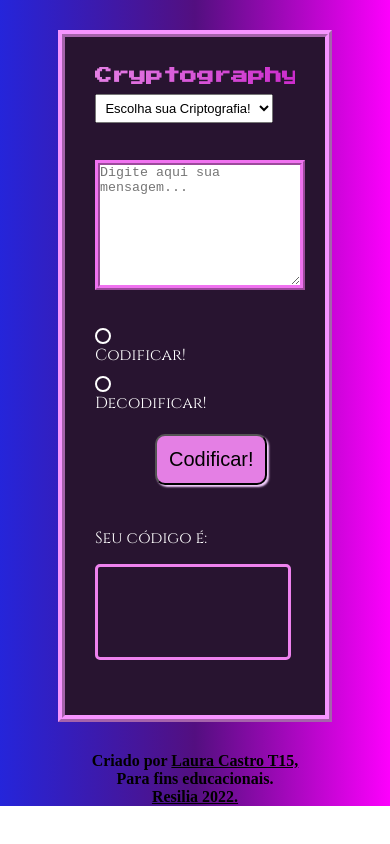
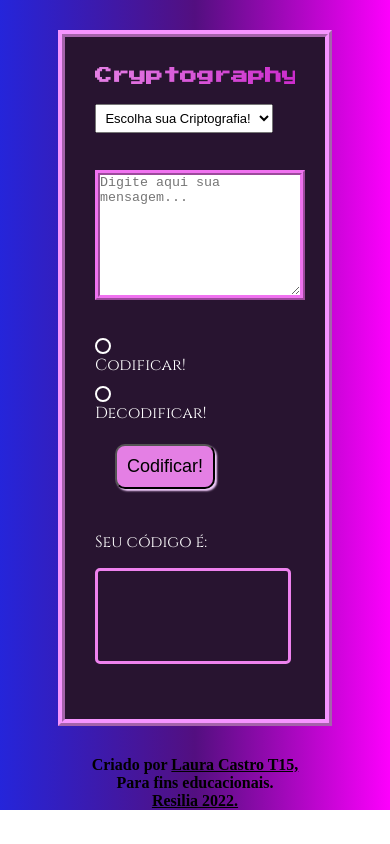
Before and after one commit to Lauracastro27/CodigoDeCesar-Base64, a plain HTML site: page Index.html in a window 390 px wide. Drawn offline with Linux system fonts and the light colour scheme.

Commit message:
Projeto finalizado

```diff
--- a/Estilo.css
+++ b/Estilo.css
@@ -99,8 +99,6 @@ footer, a{
        background-repeat: no-repeat;
    }
    main{
-        justify-content: center;
-        align-items: center;
        max-width: 200px;
        max-height: auto;
        background-color: rgb(40, 20, 48);
@@ -110,7 +108,7 @@ footer, a{
    }
    h1{
         margin: 0;
-         margin-bottom: 10px;
+        margin-bottom: 20px;
         font-size: 17px;
    }
    #code{
@@ -124,6 +122,11 @@ footer, a{
       display: flex;
       flex-direction: column;
    }
+    button{
+      margin: 20px;
+      font-size: 18px;
+      padding: 10px;
+   }
     #exibeMensagem{
       width: 100px;
       height: 100%;
```
Also changed, not shown: Index.html (+1 -3 lines). Lines whose indentation alone changed are shown as unchanged.
